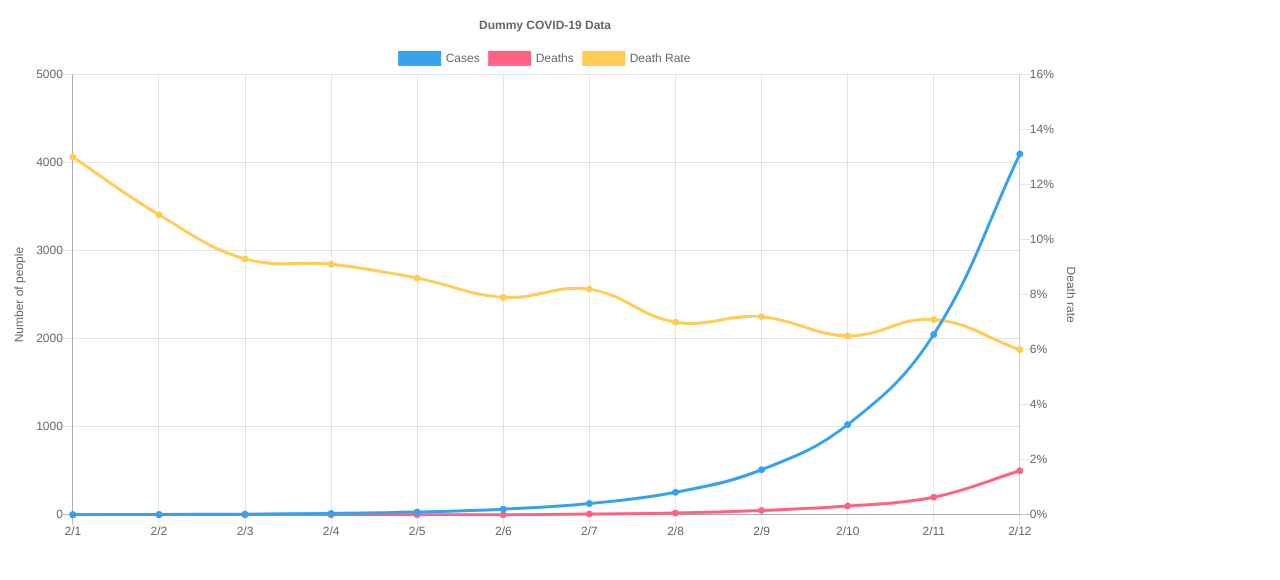
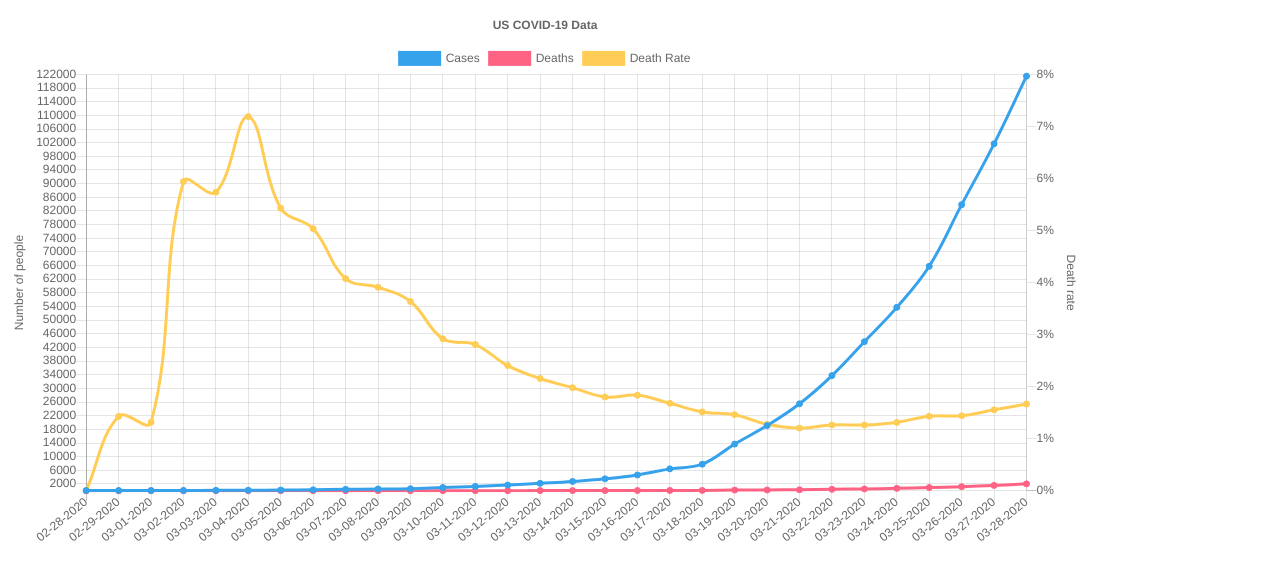
Before and after one commit to chrisdimaio/covid19-graph, a plain HTML site: page index.html in a window 1280 px wide. Drawn offline with Linux system fonts and the light colour scheme.

Commit message:
Not showing data for days prior to first death

```diff
--- a/index.html
+++ b/index.html
@@ -78,7 +78,7 @@
                             },
 
                             ticks: {
-                                beginAtZero: true,
+								beginAtZero: true,
                                 stepSize: 1000
                             }
 						}, {
@@ -98,7 +98,6 @@
 
                             ticks: {
                                 beginAtZero: true,
-                                suggestedMax: 15,
 
                                 callback: function(value, index, values) {
                                     return value + '%';
@@ -112,18 +111,20 @@
 
 		function updateData(url){
 			$.getJSON(url, function(data){
+				// Remove all the days up until the first death.
+				predeath_days = 37;
                 window.myLine.options.title.text = data.title;
-				lineChartData.labels = data.dates;
-				lineChartData.datasets[0].data = data.cases;
-				lineChartData.datasets[1].data = data.deaths;
-				lineChartData.datasets[2].data = data.rate;
+				lineChartData.labels = data.dates.slice(predeath_days);
+				lineChartData.datasets[0].data = data.cases.slice(predeath_days);
+				lineChartData.datasets[1].data = data.deaths.slice(predeath_days);
+				lineChartData.datasets[2].data = data.rates.slice(predeath_days);
 			}).done(function() {
 				window.myLine.update();
 			}).fail(function(e) {
 				console.log( e );
 			});
 		};
-		updateData("data/data.json");
+		updateData("data/us.json");
 
 		// document.getElementById('randomizeData').addEventListener('click', function() {
 		// 	lineChartData.datasets.forEach(function(dataset) {
```
